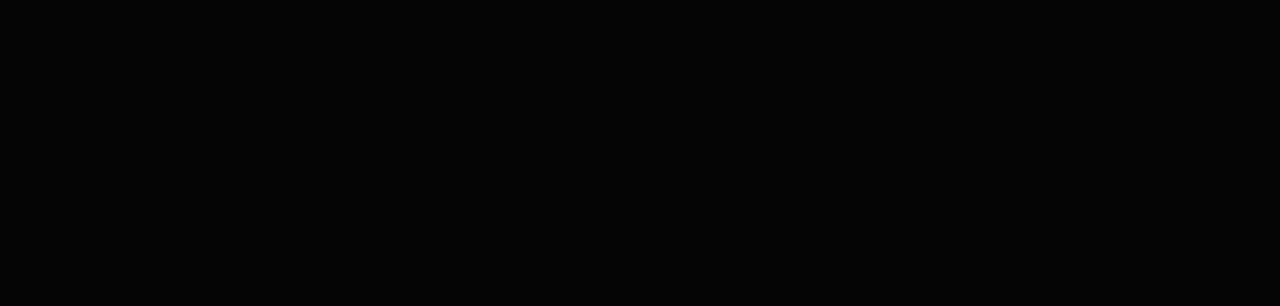
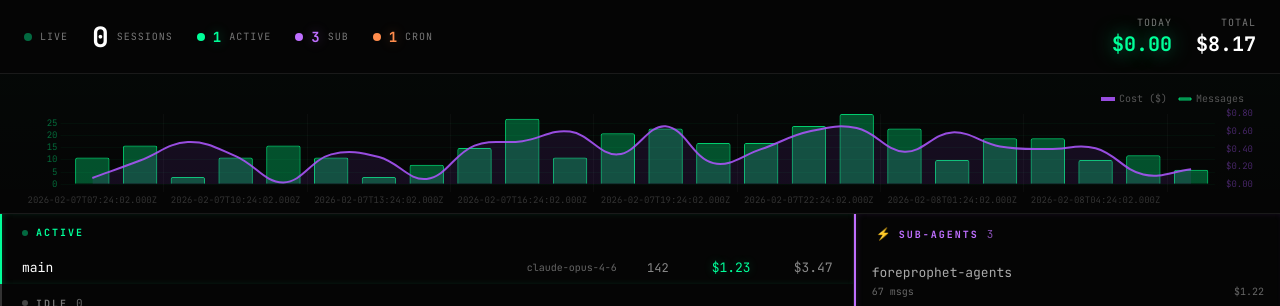
Before and after one commit to Caryyon/antenna, a website built with Vite: page frontend/index.html in a window 1280 px wide. Shown: the top 306 px of the page. Built offline with nearby package versions, Linux system fonts and the light colour scheme.

Commit message:
Flicker-free polling, brighter colors, browser dev mode
- DOM reuse: update values in-place on subsequent polls instead of
  rebuilding innerHTML, eliminating visual flicker during 5s refresh
- Brighter color scheme: bumped text and accent colors for better
  readability on dark background, added glow text-shadows
- Mock data: browser dev mode (no Go backend) returns realistic
  sample sessions and hourly activity for frontend iteration
- Minor: shortened empty-state labels to 'None'

```diff
--- a/frontend/src/main.js
+++ b/frontend/src/main.js
@@ -19,14 +19,78 @@
     `;
 }
 
+let dashboardInitialized = false;
+
+function updateDashboardValues(data) {
+    const sessions = data.sessions || [];
+    const active = sessions.filter(s => s.kind === 'main' && s.isActive);
+    const idle = sessions.filter(s => s.kind === 'main' && !s.isActive);
+    const subs = sessions.filter(s => s.kind === 'subagent');
+    const crons = sessions.filter(s => s.kind === 'cron');
+
+    // Update stat values
+    const updates = {
+        'stat-total-count': data.totalCount || 0,
+        'stat-active-count': active.length,
+        'stat-sub-count': subs.length,
+        'stat-cron-count': crons.length,
+        'stat-today-cost': formatCost(data.todayCost),
+        'stat-total-cost': formatCost(data.totalCost),
+    };
+    for (const [id, val] of Object.entries(updates)) {
+        const el = document.getElementById(id);
+        if (el) el.textContent = val;
+    }
+
+    // Update session rows
+    const renderRows = (items, dim) => items.map(s => `
+        <div class="row${dim ? ' dim' : ''}">
+            <span class="session-name">${s.name || 'unnamed'}</span>
+            <span class="session-id">${s.sessionId || ''}</span>
+            ${!dim ? `<span class="model">${s.model || ''}</span>` : ''}
+            <span class="msgs">${s.messageCount || 0}</span>
+            ${!dim ? `<span class="cost green">${formatCost(s.todayCost)}</span>` : ''}
+            <span class="cost">${formatCost(s.totalCost)}</span>
+        </div>
+    `).join('');
+
+    const renderCards = (items) => items.length > 0 ? items.map(s => `
+        <div class="card">
+            <div class="card-header">
+                <span class="card-name">${s.name || 'unnamed'}</span>
+                ${s.isActive ? '<span class="live-dot small"></span>' : ''}
+            </div>
+            <div class="card-meta">
+                <span>${s.messageCount || 0} msgs</span>
+                <span>${formatCost(s.totalCost)}</span>
+            </div>
+        </div>
+    `).join('') : '<div class="empty">None</div>';
+
+    const el = (id) => document.getElementById(id);
+    if (el('active-rows')) el('active-rows').innerHTML = renderRows(active, false);
+    if (el('idle-rows')) el('idle-rows').innerHTML = renderRows(idle, true);
+    if (el('idle-count')) el('idle-count').textContent = idle.length;
+    if (el('sub-rows')) el('sub-rows').innerHTML = renderCards(subs);
+    if (el('sub-count')) el('sub-count').textContent = subs.length;
+    if (el('cron-rows')) el('cron-rows').innerHTML = renderCards(crons);
+    if (el('cron-count')) el('cron-count').textContent = crons.length;
+
+    // Show/hide active section
+    const activeSec = el('active-section');
+    if (activeSec) activeSec.style.display = active.length > 0 ? '' : 'none';
+}
+
 function renderDashboard(data) {
-    // Destroy chart before replacing DOM
-    if (activityChart) {
-        activityChart.destroy();
-        activityChart = null;
-    }
     if (!data || !data.sessions) {
         renderError('No data received from backend');
+        dashboardInitialized = false;
+        return;
+    }
+
+    // On subsequent polls, just update values — don't rebuild DOM
+    if (dashboardInitialized) {
+        updateDashboardValues(data);
         return;
     }
 
@@ -59,32 +123,32 @@
                     <span class="label">Live</span>
                 </div>
                 <div class="stat-group">
-                    <span class="stat-value big">${data.totalCount || 0}</span>
+                    <span class="stat-value big" id="stat-total-count">${data.totalCount || 0}</span>
                     <span class="label">sessions</span>
                 </div>
                 <div class="stat-group">
                     <span class="dot green"></span>
-                    <span class="stat-value green">${active.length}</span>
+                    <span class="stat-value green" id="stat-active-count">${active.length}</span>
                     <span class="label">active</span>
                 </div>
                 <div class="stat-group">
                     <span class="dot purple"></span>
-                    <span class="stat-value purple">${subs.length}</span>
+                    <span class="stat-value purple" id="stat-sub-count">${subs.length}</span>
                     <span class="label">sub</span>
                 </div>
                 <div class="stat-group">
                     <span class="dot orange"></span>
-                    <span class="stat-value orange">${crons.length}</span>
+                    <span class="stat-value orange" id="stat-cron-count">${crons.length}</span>
                     <span class="label">cron</span>
                 </div>
                 <div class="spacer"></div>
                 <div class="cost-group">
                     <div class="cost-label">Today</div>
-                    <div class="cost-value green">${formatCost(data.todayCost)}</div>
+                    <div class="cost-value green" id="stat-today-cost">${formatCost(data.todayCost)}</div>
                 </div>
                 <div class="cost-group">
                     <div class="cost-label">Total</div>
-                    <div class="cost-value">${formatCost(data.totalCost)}</div>
+                    <div class="cost-value" id="stat-total-cost">${formatCost(data.totalCost)}</div>
                 </div>
             </div>
 
@@ -97,13 +161,12 @@
             <div class="grid">
                 <!-- Left Panel -->
                 <div class="left-panel">
-                    ${active.length > 0 ? `
-                    <div class="section active-section">
+                    <div class="section active-section" id="active-section" style="${active.length > 0 ? '' : 'display:none'}">
                         <div class="section-header">
                             <span class="live-dot small"></span>
                             <span class="section-title green">Active</span>
                         </div>
-                        <div class="rows">
+                        <div class="rows" id="active-rows">
                             ${active.map(s => `
                             <div class="row">
                                 <span class="session-name">${s.name || 'unnamed'}</span>
@@ -116,15 +179,14 @@
                             `).join('')}
                         </div>
                     </div>
-                    ` : ''}
 
                     <div class="section idle-section">
                         <div class="section-header">
                             <span class="idle-dot"></span>
                             <span class="section-title gray">Idle</span>
-                            <span class="count">${idle.length}</span>
+                            <span class="count" id="idle-count">${idle.length}</span>
                         </div>
-                        <div class="rows scrollable">
+                        <div class="rows scrollable" id="idle-rows">
                             ${idle.map(s => `
                             <div class="row dim">
                                 <span class="session-name">${s.name || 'unnamed'}</span>
@@ -143,9 +205,9 @@
                         <div class="section-header">
                             <span class="icon">⚡</span>
                             <span class="section-title purple">Sub-agents</span>
-                            <span class="count purple">${subs.length}</span>
+                            <span class="count purple" id="sub-count">${subs.length}</span>
                         </div>
-                        <div class="rows scrollable">
+                        <div class="rows scrollable" id="sub-rows">
                             ${subs.length > 0 ? subs.map(s => `
                             <div class="card">
                                 <div class="card-header">
@@ -157,7 +219,7 @@
                                     <span>${formatCost(s.totalCost)}</span>
                                 </div>
                             </div>
-                            `).join('') : '<div class="empty">No sub-agents</div>'}
+                            `).join('') : '<div class="empty">None</div>'}
                         </div>
                     </div>
 
@@ -165,9 +227,9 @@
                         <div class="section-header">
                             <span class="icon">⏱</span>
                             <span class="section-title orange">Cron</span>
-                            <span class="count orange">${crons.length}</span>
+                            <span class="count orange" id="cron-count">${crons.length}</span>
                         </div>
-                        <div class="rows scrollable">
+                        <div class="rows scrollable" id="cron-rows">
                             ${crons.length > 0 ? crons.map(s => `
                             <div class="card">
                                 <div class="card-header">
@@ -179,13 +241,15 @@
                                     <span>${formatCost(s.totalCost)}</span>
                                 </div>
                             </div>
-                            `).join('') : '<div class="empty">No cron jobs</div>'}
+                            `).join('') : '<div class="empty">None</div>'}
                         </div>
                     </div>
                 </div>
             </div>
         </div>
     `;
+
+    dashboardInitialized = true;
 }
 
 let activityChart = null;
--- a/frontend/src/style.css
+++ b/frontend/src/style.css
@@ -5,11 +5,11 @@
     --panel: #0a0a0a;
     --surface: #111;
     --border: #1a1a1a;
-    --green: #00ff88;
-    --cyan: #00d4aa;
-    --purple: #a855f7;
-    --orange: #ff6b35;
-    --red: #ff3366;
+    --green: #00ff99;
+    --cyan: #00ffd5;
+    --purple: #bf6fff;
+    --orange: #ff8c4c;
+    --red: #ff4477;
 }
 
 * {
@@ -21,7 +21,7 @@
 body {
     font-family: 'JetBrains Mono', monospace;
     background: var(--void);
-    color: #999;
+    color: #bbb;
     height: 100vh;
     overflow: hidden;
 }
@@ -69,7 +69,7 @@
     font-size: 10px;
     text-transform: uppercase;
     letter-spacing: 1px;
-    color: #555;
+    color: #777;
 }
 
 .dot {
@@ -112,7 +112,7 @@
     font-size: 10px;
     text-transform: uppercase;
     letter-spacing: 1px;
-    color: #555;
+    color: #777;
     margin-bottom: 2px;
 }
 
@@ -124,8 +124,13 @@
 
 .cost-value.green {
     color: var(--green);
-    text-shadow: 0 0 20px rgba(0, 255, 136, 0.4);
+    text-shadow: 0 0 20px rgba(0, 255, 153, 0.5);
 }
+
+.stat-value.green { text-shadow: 0 0 12px rgba(0, 255, 153, 0.4); }
+.stat-value.purple { text-shadow: 0 0 12px rgba(191, 111, 255, 0.4); }
+.stat-value.orange { text-shadow: 0 0 12px rgba(255, 140, 76, 0.4); }
+.cost.green { text-shadow: 0 0 10px rgba(0, 255, 153, 0.3); }
 
 /* Activity Chart */
 .chart-container {
@@ -206,15 +211,15 @@
 .section-title.green { color: var(--green); }
 .section-title.purple { color: var(--purple); }
 .section-title.orange { color: var(--orange); }
-.section-title.gray { color: #555; }
+.section-title.gray { color: #777; }
 
 .count {
     font-size: 11px;
-    color: #444;
+    color: #666;
 }
 
-.count.purple { color: rgba(168, 85, 247, 0.5); }
-.count.orange { color: rgba(255, 107, 53, 0.5); }
+.count.purple { color: rgba(191, 111, 255, 0.7); }
+.count.orange { color: rgba(255, 140, 76, 0.7); }
 
 .icon {
     font-size: 12px;
@@ -282,13 +287,13 @@
 }
 
 .row.dim .session-name {
-    color: #666;
+    color: #888;
 }
 
 .session-id {
     flex: 1;
     font-size: 10px;
-    color: #333;
+    color: #555;
     white-space: nowrap;
     overflow: hidden;
     text-overflow: ellipsis;
@@ -297,7 +302,7 @@
 .model {
     width: 100px;
     font-size: 10px;
-    color: #444;
+    color: #666;
     text-align: right;
     white-space: nowrap;
     overflow: hidden;
@@ -307,14 +312,14 @@
 .msgs {
     width: 40px;
     font-size: 12px;
-    color: #555;
+    color: #888;
     text-align: right;
 }
 
 .cost {
     width: 70px;
     font-size: 13px;
-    color: #555;
+    color: #888;
     text-align: right;
 }
 
@@ -340,7 +345,7 @@
 
 .card-name {
     font-size: 13px;
-    color: #888;
+    color: #aaa;
     white-space: nowrap;
     overflow: hidden;
     text-overflow: ellipsis;
@@ -355,7 +360,7 @@
     justify-content: space-between;
     margin-top: 4px;
     font-size: 10px;
-    color: #444;
+    color: #666;
 }
 
 .empty {
--- a/frontend/wailsjs/go/main/App.js
+++ b/frontend/wailsjs/go/main/App.js
@@ -2,10 +2,33 @@
 // Cynhyrchwyd y ffeil hon yn awtomatig. PEIDIWCH Â MODIWL
 // This file is automatically generated. DO NOT EDIT
 
+// Browser dev mode: mock the Go backend with sample data
+const isBrowser = !window['go'];
+
+const mockDashboard = {
+  sessions: [
+    { id: 'main-1', kind: 'main', isActive: true, name: 'main', messageCount: 142, lastActivity: new Date().toISOString(), totalCost: 3.47, todayCost: 1.23, model: 'claude-opus-4-6' },
+    { id: 'sub-1', kind: 'subagent', isActive: false, name: 'foreprophet-agents', messageCount: 67, lastActivity: new Date(Date.now() - 3600000).toISOString(), totalCost: 1.22, todayCost: 1.22, model: 'claude-opus-4-6' },
+    { id: 'sub-2', kind: 'subagent', isActive: false, name: 'foreprophet-tasks', messageCount: 89, lastActivity: new Date(Date.now() - 7200000).toISOString(), totalCost: 1.85, todayCost: 1.85, model: 'claude-opus-4-6' },
+    { id: 'sub-3', kind: 'subagent', isActive: false, name: 'antenna-chart', messageCount: 34, lastActivity: new Date(Date.now() - 1800000).toISOString(), totalCost: 0.68, todayCost: 0.68, model: 'claude-opus-4-6' },
+    { id: 'cron-1', kind: 'cron', isActive: true, name: 'loudhype-monitor', messageCount: 48, lastActivity: new Date(Date.now() - 900000).toISOString(), totalCost: 0.95, todayCost: 0.95, model: 'claude-opus-4-6' },
+  ],
+  totalCost: 8.17,
+  totalMessages: 380
+};
+
+const mockHourly = Array.from({ length: 24 }, (_, i) => ({
+  hour: new Date(Date.now() - (23 - i) * 3600000).toISOString(),
+  messages: Math.floor(Math.random() * 20) + (i > 8 && i < 22 ? 10 : 1),
+  cost: parseFloat((Math.random() * 0.5 + (i > 8 && i < 22 ? 0.2 : 0.01)).toFixed(3))
+}));
+
 export function GetDashboard() {
+  if (isBrowser) return Promise.resolve(mockDashboard);
   return window['go']['main']['App']['GetDashboard']();
 }
 
 export function GetHourlyActivity() {
+  if (isBrowser) return Promise.resolve(mockHourly);
   return window['go']['main']['App']['GetHourlyActivity']();
 }
```
